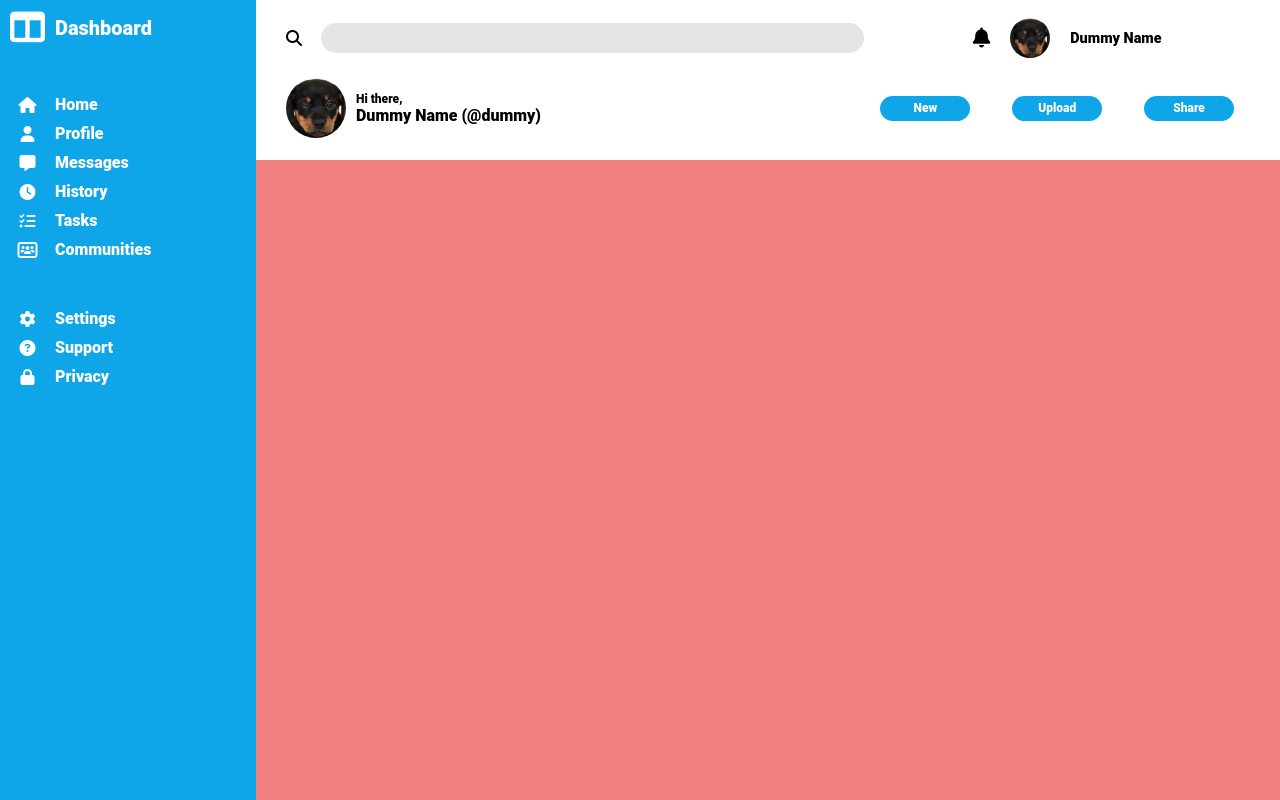
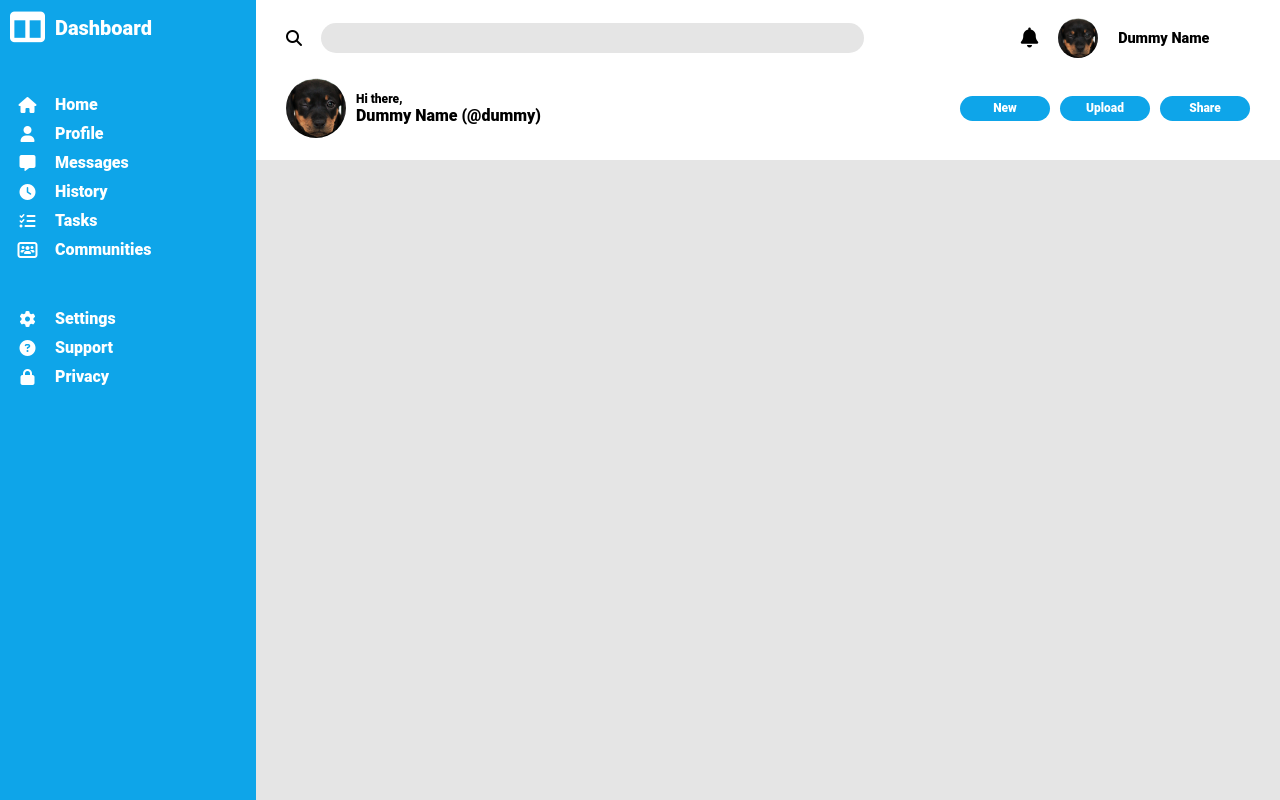
Before and after one commit to ivanf-12/admin-dashboard, a plain HTML site: page index.html in a window 1280 px wide. Drawn offline with Linux system fonts and the light colour scheme.

```diff
--- a/styles.css
+++ b/styles.css
@@ -12,7 +12,7 @@ p, div {
 
 body {
   width: 100%;
-  height: 100vh;
+  min-height: 100vh;
   display: grid;
   grid-template-columns: 1fr 4fr;
   grid-template-rows: 1fr 4fr;
@@ -78,6 +78,10 @@ body {
 .left-header, .right-header {
   display: grid;
   grid-template-rows: 1fr 1.5fr;
+}
+
+.right-header {
+  justify-content: end;
 }
 
 .search-container {
@@ -149,9 +153,9 @@ body {
 
 .action-container {
   display: grid;
-  grid-template-columns: 1fr 1fr 1fr;
+  grid-auto-flow: column;
   align-items: center;
-  justify-items: center;
+  justify-content: center;
   column-gap: 10px;
 }
 
@@ -168,5 +172,7 @@ body {
 }
 
 .main-content {
-  background: lightcoral;
+  background: #e5e5e5;
+  display: grid;
+  grid-template-columns: 2fr 1fr;
 }
```
Also changed, not shown: 1 other file.
